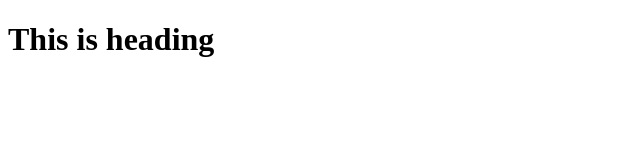
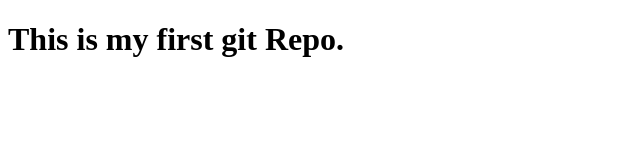
Before and after one commit to TejasGhadge802/first_demo, a plain HTML site: page index.html in a window 1280 px wide. Shown: the whole page, without its empty margins (0-640 px from the left). Drawn offline with Linux system fonts and the light colour scheme.

Commit message:
Update index.html

```diff
--- a/index.html
+++ b/index.html
@@ -8,6 +8,6 @@
 </head>
 
 <body>
-    <h1>This is heading</h1>
+    <h1>This is my first git Repo.</h1>
 </body>
 </html>
```
